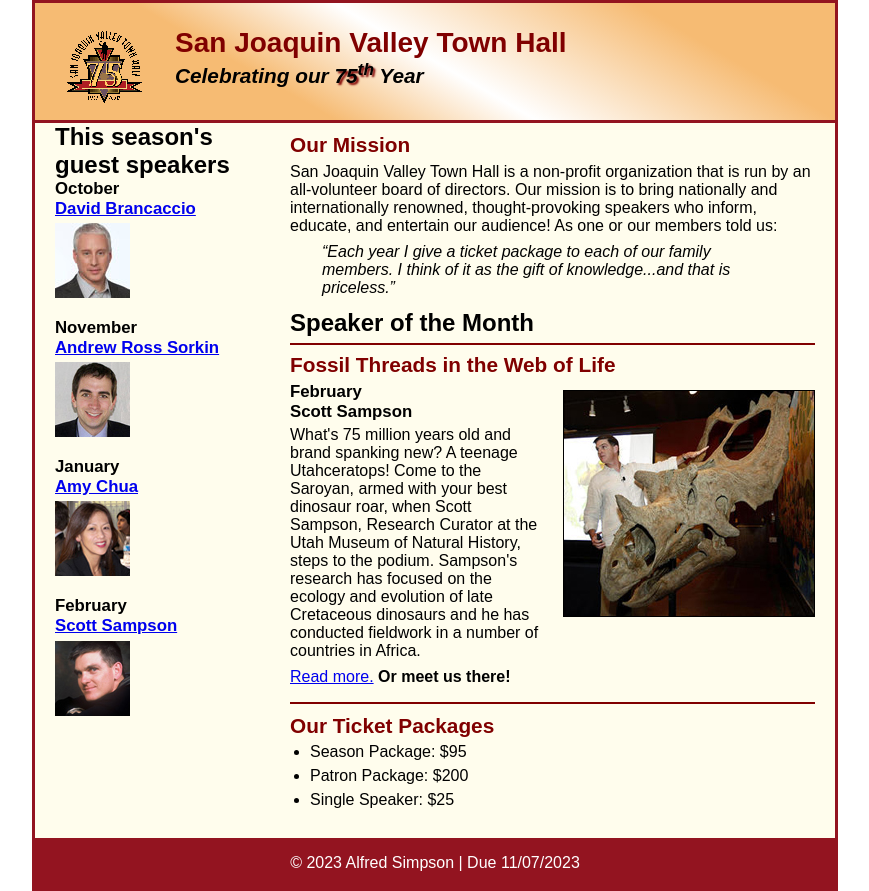
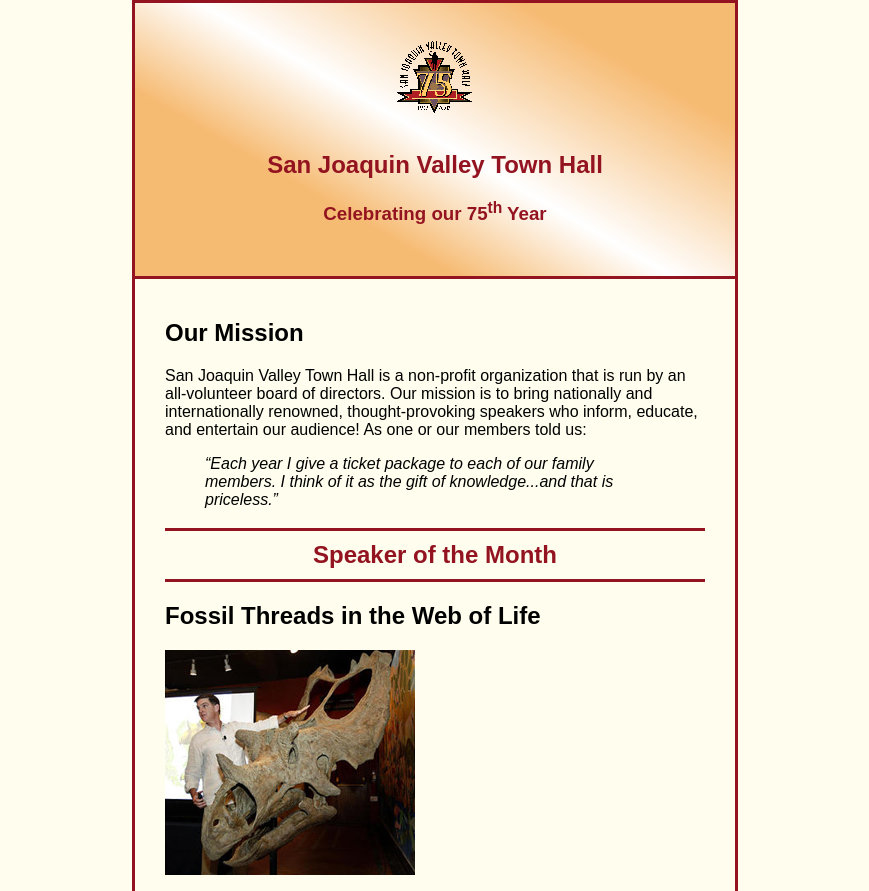
Before and after one commit to as4584/A08, a plain HTML site: page index.html in a window 1280 px wide. Shown: the top 891 px of the page, without its empty margins (205-1074 px from the left). Drawn offline with Linux system fonts and the light colour scheme; files that its build step writes are made by us from their sources.

Commit message:
Update main.css

```diff
--- a/main.css
+++ b/main.css
@@ -1,148 +1,60 @@
-/* the styles for the elements */
-* {
+body {
+            font-family: Arial, sans-serif;
             margin: 0;
             padding: 0;
+            background-color: #fffded;
+            width: 600px;
+            margin-top: 0;
+            margin-bottom: 0;
+            margin-left: auto;
+            margin-right: auto;
+            border: 3px solid #931420;
         }
 
-html {
-	background-color: white;
+        header {
+            background: linear-gradient(30deg, #f6bb73 0%, #f6bb73 30%, white 50%, #f6bb73 80%, #f6bb73 100%);
+            color: #931420;
+            text-align: center;
+            padding: 1.5em 0 2em;
+            border-bottom: 3px solid #931420;
+            position: relative;
         }
 
-body {
-	font-family: Arial, Helvetica, sans-serif;
-    font-size: 100%;
-    width: 800px;
-    margin: 0 auto;
-    border: 3px solid #931420;
-    background-color: #fffded;
+        header h2, header h3 {
+            text-indent: 0;
         }
 
-section {
-	width: 525px;
-	float: right;
-	padding: 0 20px 20px 20px;
+        header img {
+            padding: 10px;
+            position: absoulte;
+            top: 10px;
+            left: 10px;
         }
 
-
-section h1 {
-	font-size: 150%;
-	padding: .5em 0 .25em 0;
-	margin: 0;
+        main {
+            padding: 20px 30px;
         }
 
-a:focus, a:hover {
+        main h1 {
+            border-top: 3px solid #931420;
+            border-bottom: 3px solid #931420;
+            text-align: center;
+            padding: 10px;
+            color: #931420;
+        }
+
+        footer {
+            background-color: #931420;
+            color: white;
+            text-align: center;
+            padding: 1em;
+            border-top: 3px solid #931420;
+        }
+
+        footer p {
+            color: white;
+        }
+
+        blockquote {
             font-style: italic;
         }
-
-/* the styles for the header */
-
-header {
-	padding: 1.5em 0 2em 0;
-	border-bottom: 3px solid #931420;
-	background-image: -moz-linear-gradient(
-	    30deg, #f6bb73 0%, #f6bb73 30%, white 50%, #f6bb73 80%, #f6bb73 100%);
-	background-image: -webkit-linear-gradient(
-	    30deg, #f6bb73 0%, #f6bb73 30%, white 50%, #f6bb73 80%, #f6bb73 100%);
-	background-image: -o-linear-gradient(
-	    30deg, #f6bb73 0%, #f6bb73 30%, white 50%, #f6bb73 80%, #f6bb73 100%);
-	background-image: linear-gradient(
-	    30deg, #f6bb73 0%, #f6bb73 30%, white 50%, #f6bb73 80%, #f6bb73 100%);
-}
-header h2 {
-	font-size: 175%;
-	color: #800000;
-}
-header h3 {
-	font-size: 130%;
-	font-style: italic;
-}
-header img {
-	float: left;
-	padding: 0 30px;
-}
-.shadow {
-	text-shadow: 2px 2px 2px #800000;
-}
-
-/* the styles for the main content */
-main {
-	clear: left;
-	padding: 0;
-}
-main h2 {
-	color: #800000;
-	font-size: 130%;
-	padding: .5em 0 .25em 0;
-}
-main h3 {
-	font-size: 105%;
-	padding-bottom: .25em;
-}
-main img {
-	padding-bottom: 1em;
-}
-main p {
-	padding-bottom: .5em;
-}
-main blockquote {
-	padding: 0 2em;
-	font-style: italic;
-}
-main ul {
-	padding: 0 0 .25em 1.25em;
-}
-main li {
-	padding-bottom: .35em;
-}
-
-/* the styles for the article */
-article {
-	padding: .5em 0;
-	border-top: 2px solid #800000;
-	border-bottom: 2px solid #800000;
-}
-article h2 {
-	padding-top: 0;
-}
-article h3 {
-	font-size: 105%;
-	padding-bottom: .25em;
-}
-
-article img {
-	float: right;
-	margin: .5em 0 1em 1em;
-	padding: 0;
-	border: 1px black solid;
-}
-
-/* the styles for the aside */
-aside {
-	width: 215px;
-	float: right;
-	padding: 0 0 20px 20px;
-}
-aside h2 {
-	color: #800000;
-	font-size: 130%;
-	padding: .5em 0 .25em 0;
-}
-
-aside h3 {
-	font-size: 105%;
-	padding-bottom: .25em;
-}
-aside img {
-	padding-bottom: 1em;
-}
-
-/* the styles for the footer */
-footer {
-	background-color: #931420;
-	clear: both;
-}
-footer p {
-	text-align: center;
-	color: white;
-	padding: 1em 0;
-}
```
Lines whose indentation alone changed are shown as unchanged.
